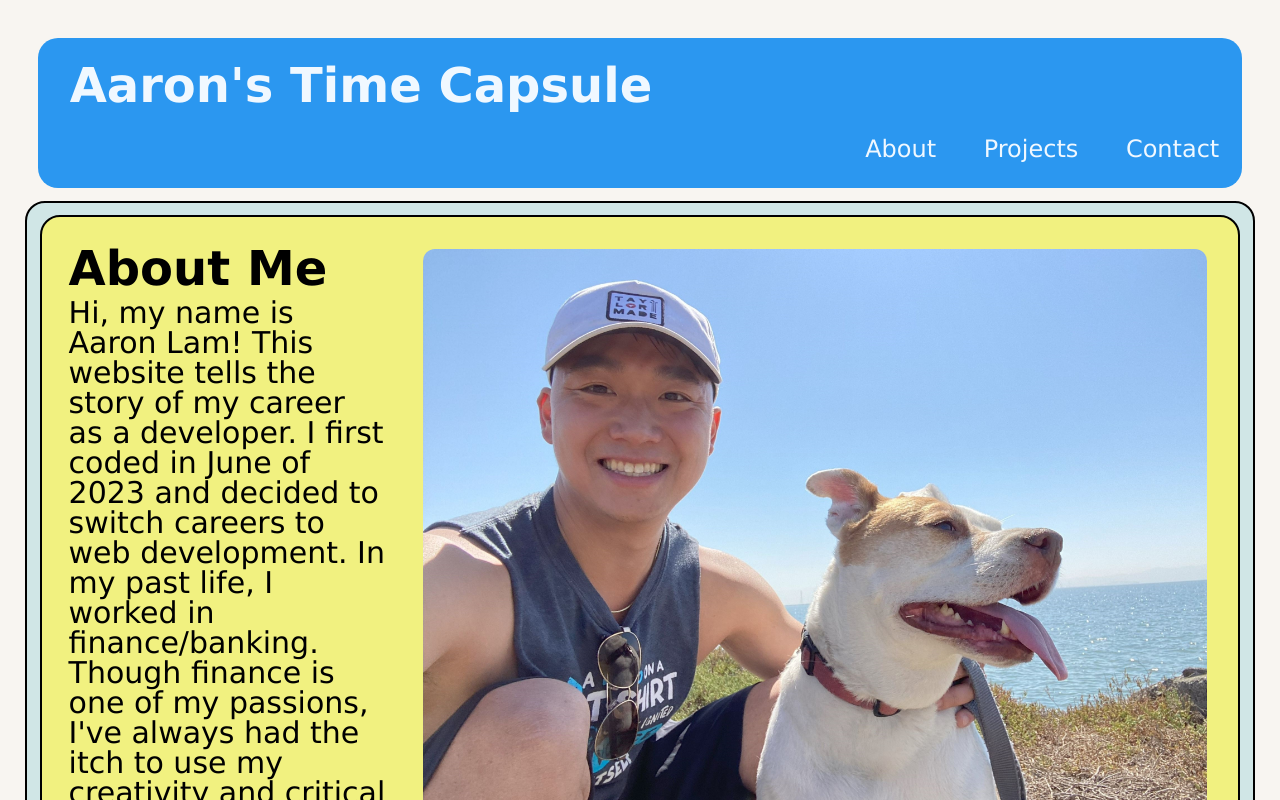
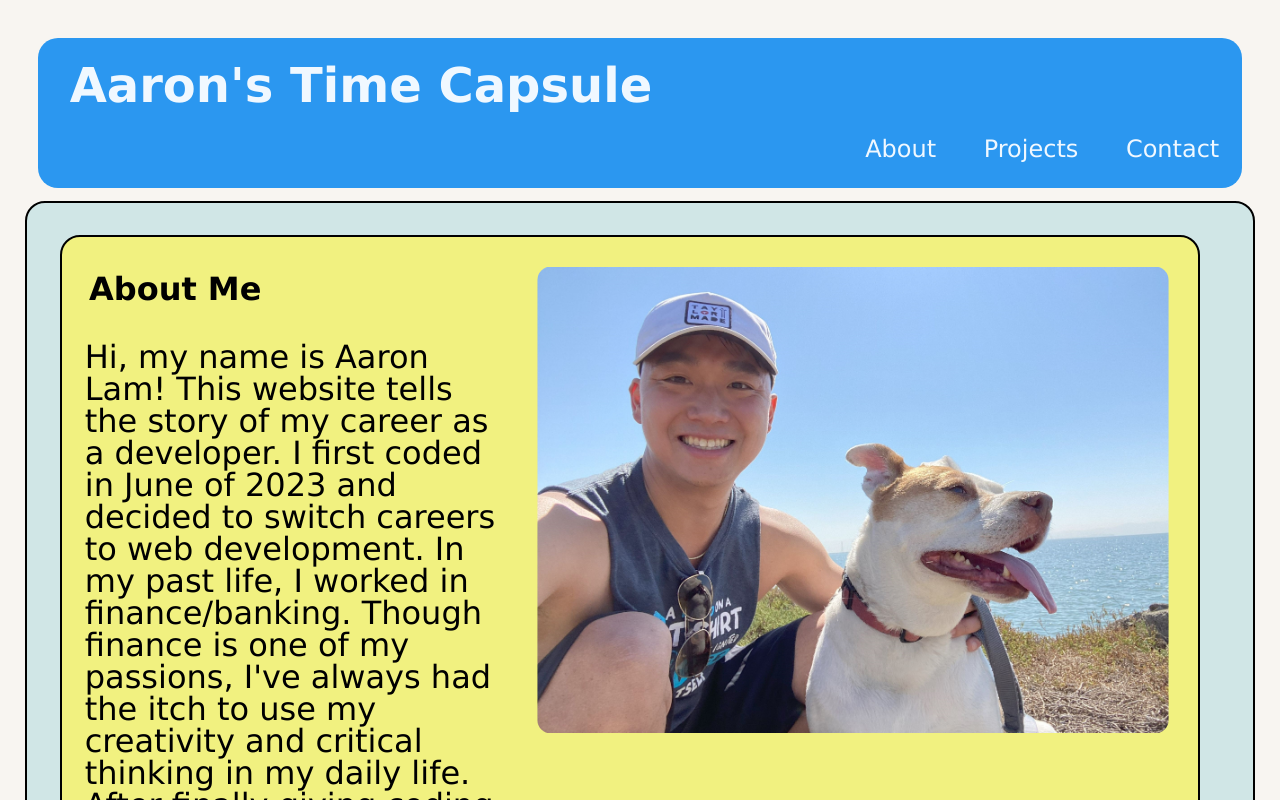
Before and after one commit to alam2tg/alamtimecapsule, a plain HTML site: page index.html in a window 1280 px wide. Shown: the top 800 px of the page. Drawn offline with Linux system fonts and the light colour scheme.

Commit message:
css practice

```diff
--- a/assets/css/style.css
+++ b/assets/css/style.css
@@ -62,26 +62,27 @@ main {
 
 .about-me-container{
     display:flex;
-
+    flex-direction:row;
+    margin:20px;
     background-color: rgb(241, 241, 128);
     border-radius: 20px;
-
     border: solid black 2px;
-    font-size:28px;
-    width:100%;
+    width:95%;
 }
 
 .about-text {
     width:50%;
-    font-size: 48px;
+    font-size: 32px;
 }
 
 .about-text-content {
     font-size:30px;
 }
 .doggy {
-    width:800px;
+    max-height:600px;
+    max-width:100%;
     border-radius:20px;
+
 }
 
 .projects {
--- a/index.html
+++ b/index.html
@@ -21,8 +21,7 @@
     <main>
         <section id="about-me-container" class="about-me-container">
             <div id="about-text" class="about-text">
-                <h2>About Me</h2>
-                <p class="about-text-content">Hi, my name is Aaron Lam! This website tells the story of my career as a developer. I first coded in June of 2023 and decided to switch careers to web development. In my past life, I worked in finance/banking. Though finance is one of my passions, I've always had the itch to use my creativity and critical thinking in my daily life. After finally giving coding a shot, I thought it was the perfect path for me. Below are a collection of my projects, I hope you like them!<br><br><br>
+                <p class="about-text-content"><h2>About Me</h2><br>Hi, my name is Aaron Lam! This website tells the story of my career as a developer. I first coded in June of 2023 and decided to switch careers to web development. In my past life, I worked in finance/banking. Though finance is one of my passions, I've always had the itch to use my creativity and critical thinking in my daily life. After finally giving coding a shot, I thought it was the perfect path for me. Below are a collection of my projects, I hope you like them!<br><br><br>
                 Best, Aaron.</p>
             </div>
             <div>
```
Also changed, not shown: sample-for-blog1/random javascript, doeasn't matter.js (deleted, +0 -13 lines), sample-for-blog1/sample-code-blog1.html (deleted, +0 -36 lines).
